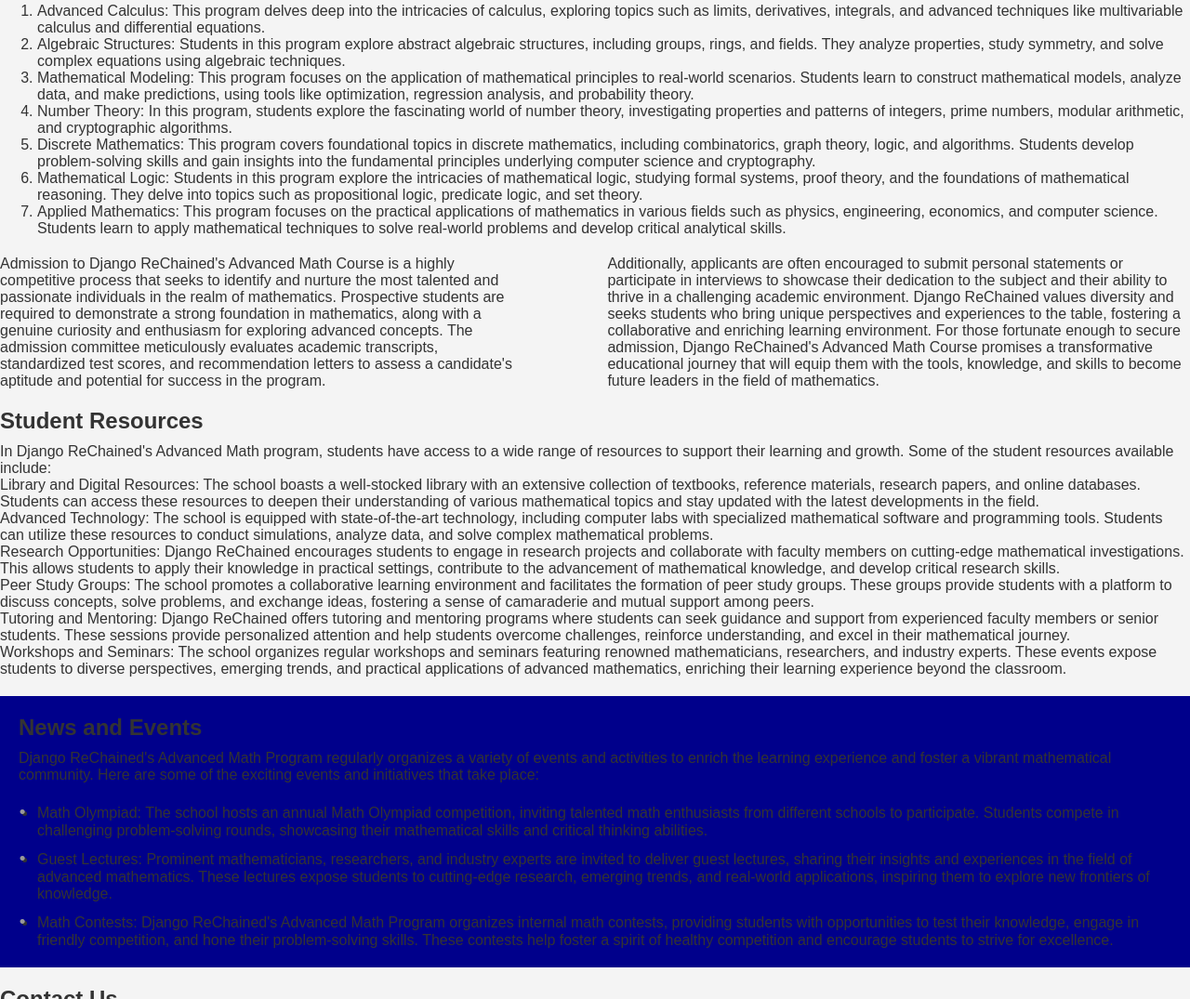
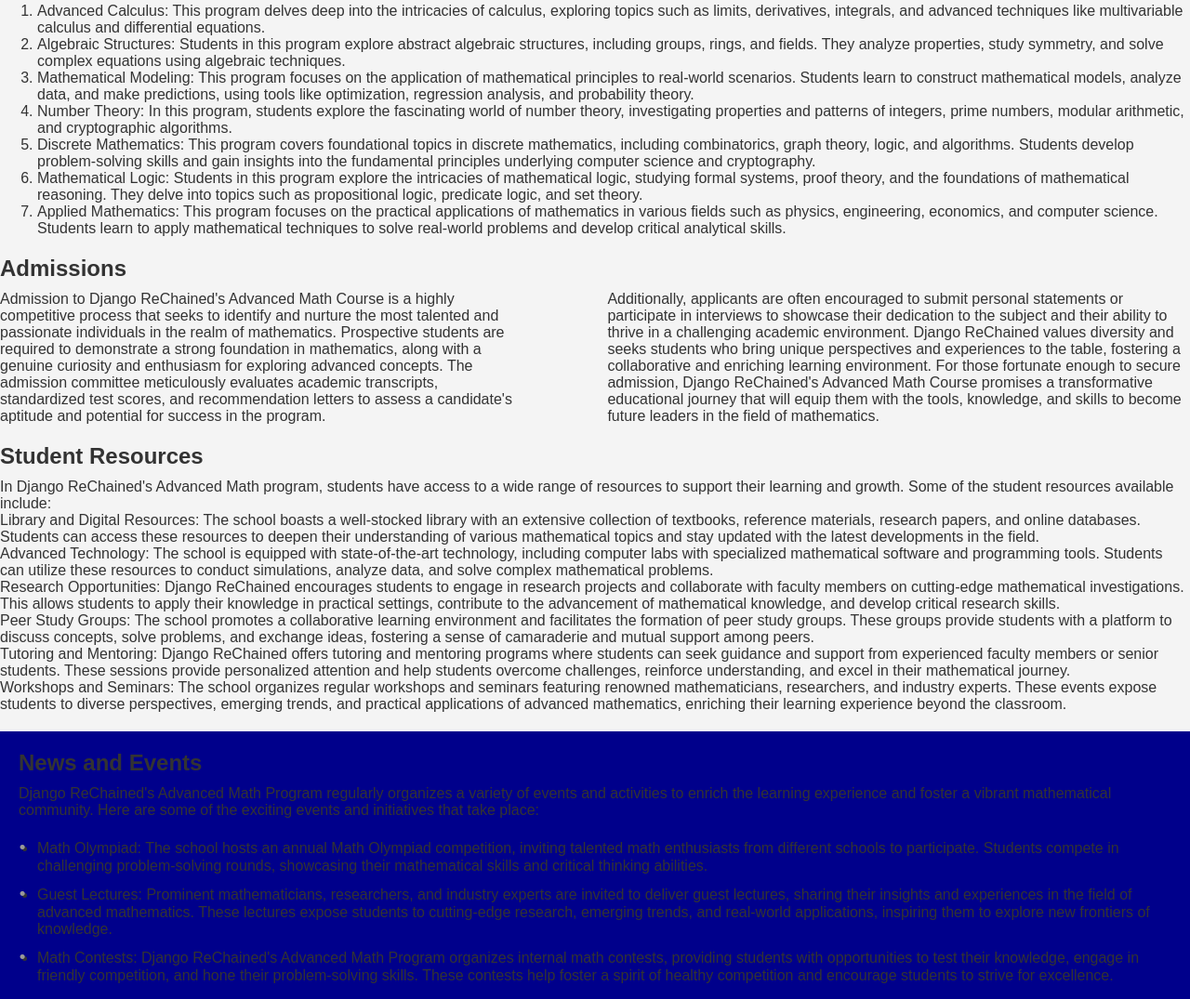
Before and after one commit to meischillyes/meischillyes.github.io, a plain HTML site: page page3.html in a window 1280 px wide. Shown: the part 940-2015 px from the top of the page at 93% size. Drawn offline with Linux system fonts and the light colour scheme.

Commit message:
Update page3.html

```diff
--- a/page3.html
+++ b/page3.html
@@ -56,7 +56,7 @@
 </ol>
   </section>
 
-
+    <h2>Admissions</h2>
   <section id="admissions">
     <div class="thing">
         <p>Admission to Django ReChained's Advanced Math Course is a highly competitive process that seeks to identify and nurture the most talented and passionate individuals in the realm of mathematics. Prospective students are required to demonstrate a strong foundation in mathematics, along with a genuine curiosity and enthusiasm for exploring advanced concepts. The admission committee meticulously evaluates academic transcripts, standardized test scores, and recommendation letters to assess a candidate's aptitude and potential for success in the program.</p>
```
